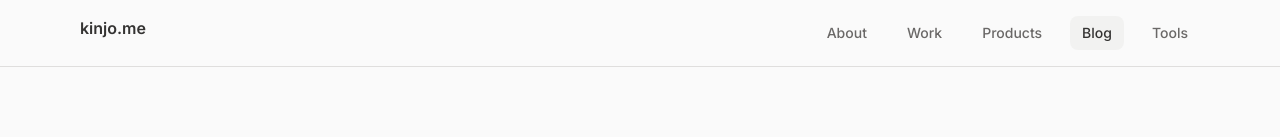
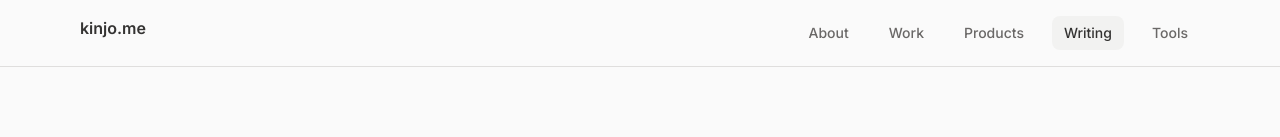
Before and after one commit to kinjo1130/portfolio-v4, a Next.js app: page /blog in a window 1280 px wide. Shown: the top 137 px of the page. Built offline with nearby package versions, Linux system fonts and the light colour scheme; no server answers.

Commit message:
fix: navのBlog表記をWritingに統一 (#42)

```diff
--- a/components/Header.tsx
+++ b/components/Header.tsx
@@ -5,7 +5,7 @@ const NAV = [
 	{ href: "/about", label: "About" },
 	{ href: "/work", label: "Work" },
 	{ href: "/products", label: "Products" },
-	{ href: "/blog", label: "Blog" },
+	{ href: "/blog", label: "Writing" },
 	{ href: "/tools", label: "Tools" },
 ];
 
--- a/pages/blog/index.tsx
+++ b/pages/blog/index.tsx
@@ -24,9 +24,9 @@ export default function Blog({
 	return (
 		<Layout title="Writing">
 			<SeoHead
-				title="Blog"
+				title="Writing"
 				titleTemplate="Top"
-				description="Blogの一覧ページです"
+				description="記事の一覧ページです"
 				imgUrl="/favicon.ico"
 			/>
 
```
